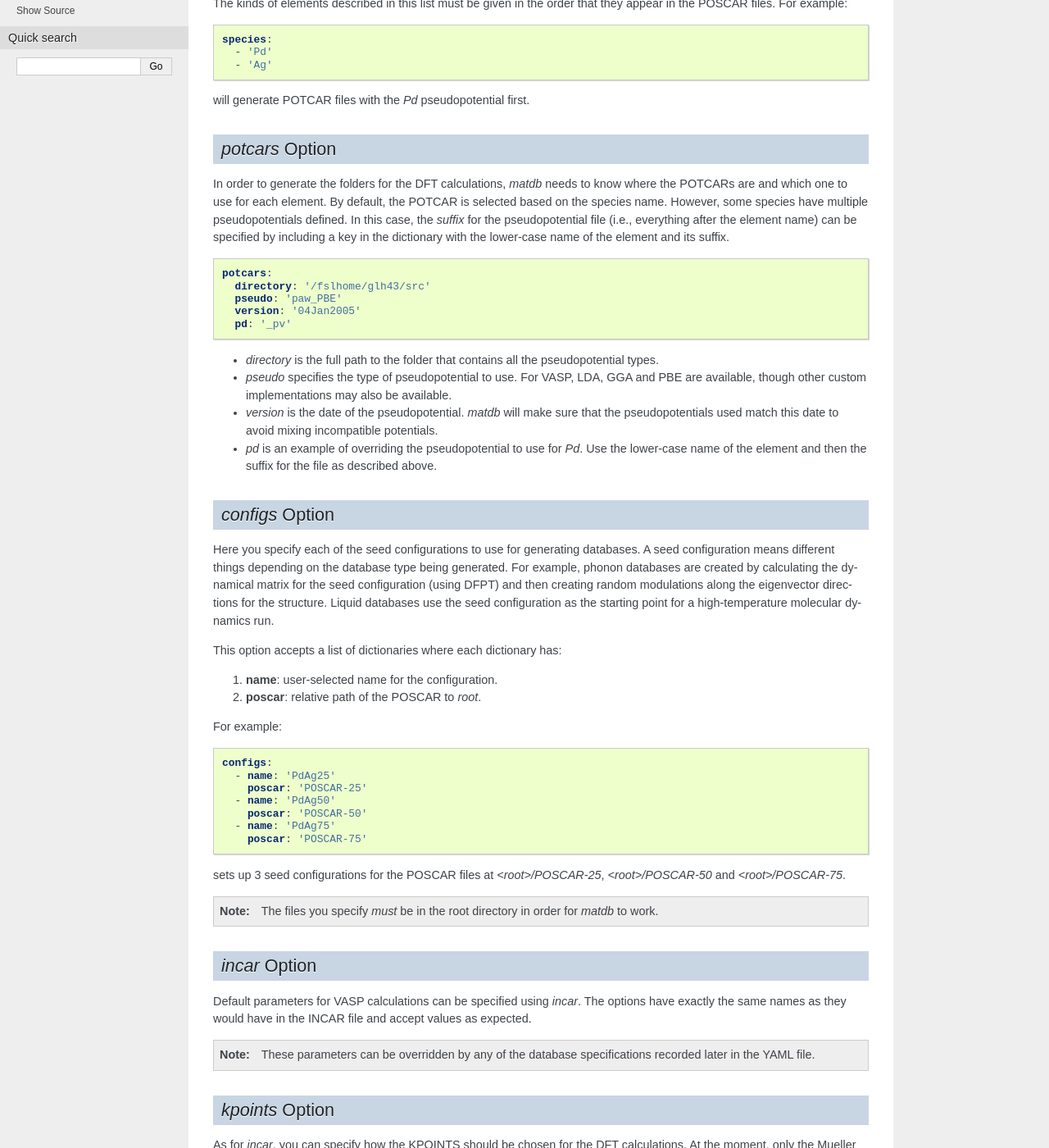
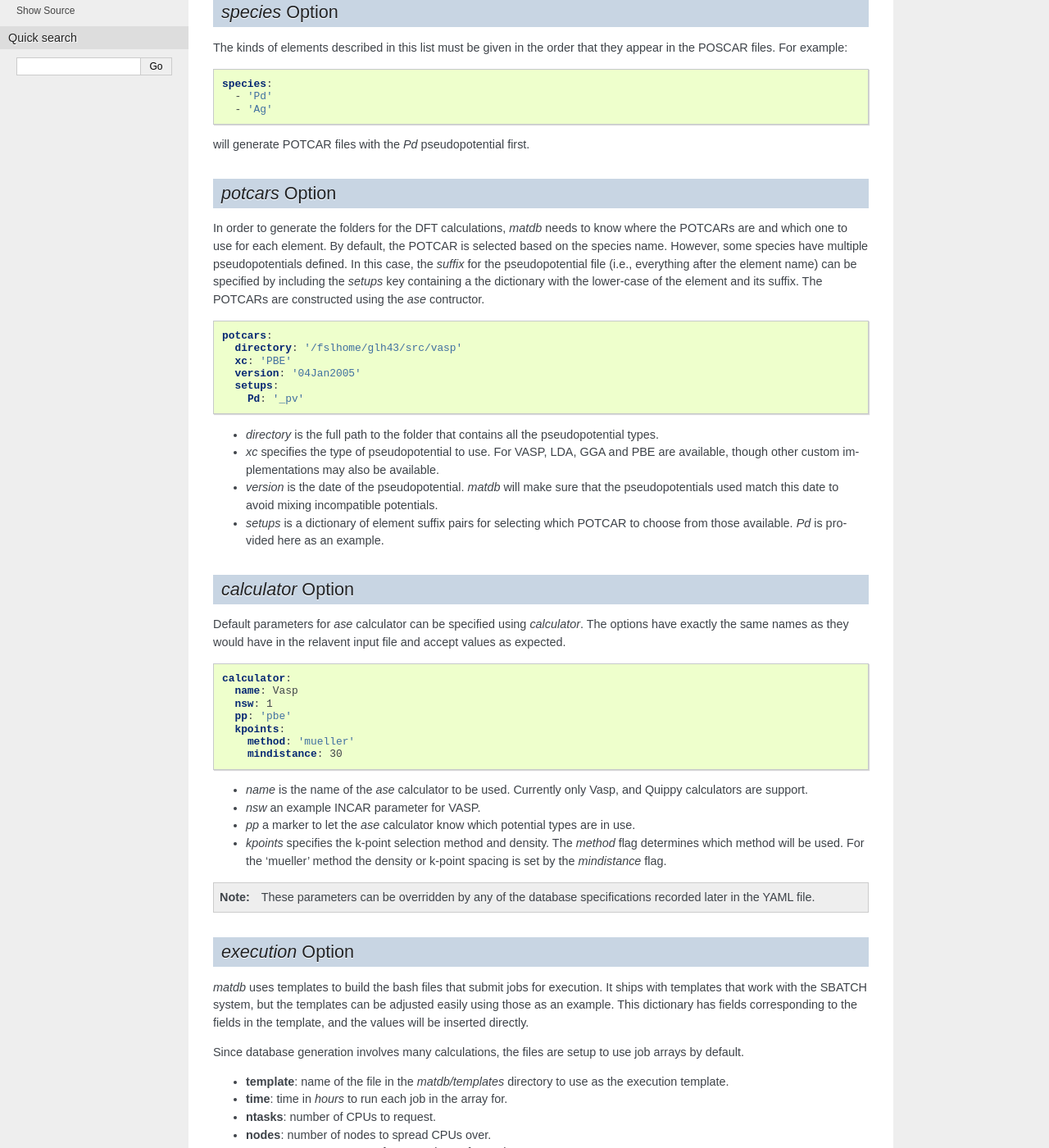
Before and after one commit to HallLabs/tracy_matdb, a Sphinx documentation site: the page built from docs/matdbyml.rst, in a window 1280 px wide and 1400 px high, scrolled down 582 px. Shown: the whole window at 82% size. Built offline with Sphinx 7.4.7, drawn with Linux system fonts in a browser that asks for light colours; some of the changed text lies outside the part shown.

Commit message:
Started fixing the documentation for matdb.

```diff
--- a/docs/matdbyml.rst
+++ b/docs/matdbyml.rst
@@ -18,19 +18,18 @@
 3. **potcars**: describes which pseudopotentials to use for each of
    the elements in the calculation.
 4. **root**: where to store the folders generated by `matdb`.
-5. **configs**: basic or "seed" configurations to use for in
-   generating additional configurations.
-6. **incar**: describes the *default* parameters for the `INCAR` file
-   in VASP; this can be overridden at the database level.
-7. **kpoints**: parameters for defining how KPOINTS are selected for
-   the DFT calculation.
-8. **execution**: HPC parameters for the jobs that will be created
+5. **calculator**: describes the *default* parameters for the `ase`
+   calculator including the k-point selection method and density; this
+   can be overridden at the database level.
+6. **execution**: HPC parameters for the jobs that will be created
    when running each of the databases. By default, only `sbatch` is
    supported.
-9. **databases**: list of databases to generate for each of the
+7. **databases**: list of databases to generate for each of the
    configurations specified in the `config` option.
-10. **training**: parameters for each of the GAP models that will be
+8. **training**: parameters for each of the GAP models that will be
     combined to generate the interatomic potential.
+9. **splits**: allows for the databases created to be split multiple
+   ways for training and validation tests.
 
 `species` Option
 ----------------
@@ -54,81 +53,60 @@
 element. By default, the POTCAR is selected based on the species
 name. However, some species have multiple pseudopotentials defined. In
 this case, the *suffix* for the pseudopotential file (i.e., everything
-after the element name) can be specified by including a key in the
-dictionary with the lower-case name of the element and its suffix.
+after the element name) can be specified by including the *setups* key
+containing a the dictionary with the lower-case of the element and its
+suffix. The POTCARs are constructed using the `ase` contructor.
 
 .. code-block:: yaml
 
    potcars:
-     directory: '/fslhome/glh43/src'
-     pseudo: 'paw_PBE'
+     directory: '/fslhome/glh43/src/vasp'
+     xc: 'PBE'
      version: '04Jan2005'
-     pd: '_pv'
+     setups:
+       Pd: '_pv'
 
 - `directory` is the full path to the folder that contains all the
   pseudopotential types.
-- `pseudo` specifies the type of pseudopotential to use. For VASP,
+- `xc` specifies the type of pseudopotential to use. For VASP,
   LDA, GGA and PBE are available, though other custom implementations
   may also be available.
 - `version` is the date of the pseudopotential. `matdb` will make sure
   that the pseudopotentials used match this date to avoid mixing
   incompatible potentials.
-- `pd` is an example of overriding the pseudopotential to use for
-  `Pd`. Use the lower-case name of the element and then the suffix for
-  the file as described above.
+- `setups` is a dictionary of element suffix pairs for selecting which
+  POTCAR to choose from those available. `Pd` is provided here as an
+  example.
 
-`configs` Option
-----------------
+`calculator` Option
+--------------
 
-Here you specify each of the seed configurations to use for generating
-databases. A seed configuration means different things depending on
-the database type being generated. For example, phonon databases are
-created by calculating the dynamical matrix for the seed configuration
-(using DFPT) and then creating random modulations along the
-eigenvector directions for the structure. Liquid databases use the
-seed configuration as the starting point for a high-temperature
-molecular dynamics run.
-
-This option accepts a list of dictionaries where each dictionary has:
-
-1. **name**: user-selected name for the configuration.
-2. **poscar**: relative path of the POSCAR to `root`.
-
-For example:
+Default parameters for `ase` calculator can be specified using
+`calculator`. The options have exactly the same names as they would
+have in the relavent input file and accept values as expected.
 
 .. code-block:: yaml
 
-   configs:
-     - name: 'PdAg25'
-       poscar: 'POSCAR-25'
-     - name: 'PdAg50'
-       poscar: 'POSCAR-50'
-     - name: 'PdAg75'
-       poscar: 'POSCAR-75'
+   calculator:
+     name: Vasp
+     nsw: 1
+     pp: 'pbe'
+     kpoints:
+       method: 'mueller'
+       mindistance: 30
 
-sets up 3 seed configurations for the POSCAR files at
-`<root>/POSCAR-25`, `<root>/POSCAR-50` and `<root>/POSCAR-75`.
-
-.. note:: The files you specify *must* be in the root directory in
-   order for `matdb` to work.
-
-`incar` Option
---------------
-
-Default parameters for VASP calculations can be specified using
-`incar`. The options have exactly the same names as they would have in
-the INCAR file and accept values as expected.
+- `name` is the name of the `ase` calculator to be used. Currently
+  only Vasp, and Quippy calculators are support.
+- `nsw` an example INCAR parameter for VASP.
+- `pp` a marker to let the `ase` calculator know which
+  potential types are in use.
+- `kpoints` specifies the k-point selection method and density. The
+  `method` flag determines which method will be used. For the
+  'mueller' method the density or k-point spacing is set by the
+  `mindistance` flag.
 
 .. note:: These parameters can be overridden by any of the database
    specifications recorded later in the YAML file.
-
-`kpoints` Option
-----------------
-
-As for `incar`, you can specify how the KPOINTS should be chosen for
-the DFT calculations. At the moment, only the Mueller kpoint scheme is
-supported and the keywords are exactly as they would be specified in
-the PRECALC file.
 
 `execution` Option
 ------------------
@@ -173,9 +151,8 @@
 `databases` Option
 ------------------
 
-For each of the configurations specified in the `configs` section,
-`matdb` will generate a database of configurations according to
-settings in this section.
+`matdb` will generate a database according to settings in this
+section.
 
 .. note:: The options specified in the configuration file are usually
    passed directly as keyword arguments to the relevant class
@@ -186,13 +163,23 @@
    specify. If not given, a default will be chosen for you.
 
 This option takes a list of dictionaries, where each dictionary has
-settings peculiar to the type of database being constructed.
+settings peculiar to the type of database being constructed. Each
+database can include multiple database types using the `steps` command
+allowing for the linking of databases whose calculations rely on each
+other.
 
-.. note:: You can override the `execution`, `incar` and `kpoints`
-   settings for a particular database by including an option in its
-   dictionary that is formatted exactly the same way as described
-   above. However, you do *not* need to include all options, only
-   those you need to override must be specified.
+Some of the database classes are seeded, i.e., need an initial
+starting configuration to run. These seed configurations should be
+located in a folder calleds "SEED" in the root database directory. The
+configurations will be passed to the databases using the `seeds` key
+word wich takes a list of strings with format *"file format: file
+name"*.
+
+.. note:: You can override the `execution` and `calculator` settings
+   for a particular database by including an option in its dictionary
+   that is formatted exactly the same way as described above. However,
+   you do *not* need to include all options, only those you need to
+   override must be specified.
 
 Basic Phonon Database
 *********************
@@ -312,9 +307,43 @@
 settings are passed directly to the DFT calculation and behave as
 documented there.
 
-Notice that we also need to update some INCAR parameters to get MD to
-work. We don't have to specify all of them because the defaults from
-earlier in the specification will be used if not overridden.
+Notice that we also need to update some `calculator` parameters to get
+MD to work. We don't have to specify all of them because the defaults
+from earlier in the specification will be used if not overridden.
+
+Enumerated Database
+***************
+
+An enumerated database is one constructed from a random sampling of
+the symmetryically unique arrangements of the `species` on a lattice
+given by the user.
+
+.. code-block:: yaml
+
+   steps:
+     - type: 'enumerated.Enumerated'
+       lattice*:
+         - "bcc"
+	 - "fcc"
+       lattice_suffix*:
+         - "bcc"
+	 - "fcc"
+       nconfigs: 10
+       sizes: [1,4]
+       rattle: 0.01
+
+This tells `matdb` to enumerate the symmetrically unique
+configurations of an fcc and bcc lattice, for volume factors of 1 to 4
+times the parent cell volume, and select 10 configurations from each
+lattice. Notice that we've used the `lattice*` flag to indicate that
+we're listing multiple options for the lattice. This can be done with
+any key word in any `matdb` database to create as diverse of a
+sampling scheme as the user desires.
+
+The `lattice_suffix*` flag tells `matdb` what to call the directory in
+which each lattice's sampling will occure. In this case two
+directories will be created 'lat-fcc' and 'lat-bcc' in which the
+sampled configurations from each lattice will be stored.
 
 `training` Options
 ******************
```
Also changed, not shown: other parts of docs/matdbyml.rst (+45 -37 lines).
